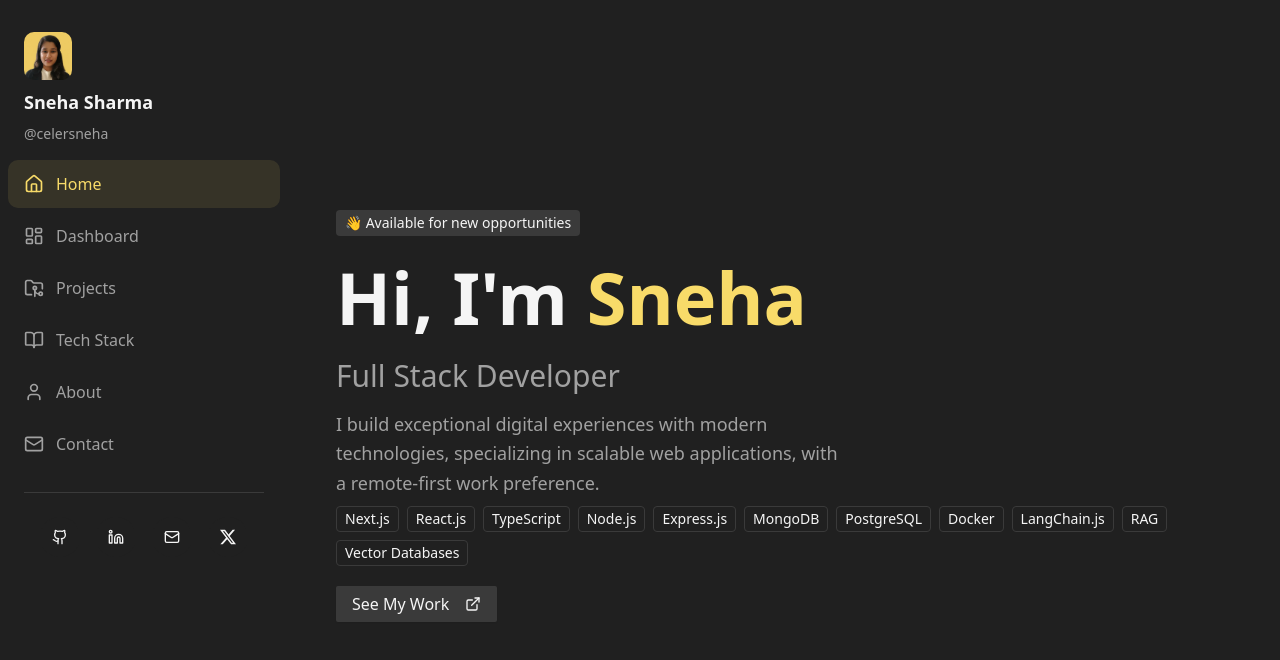
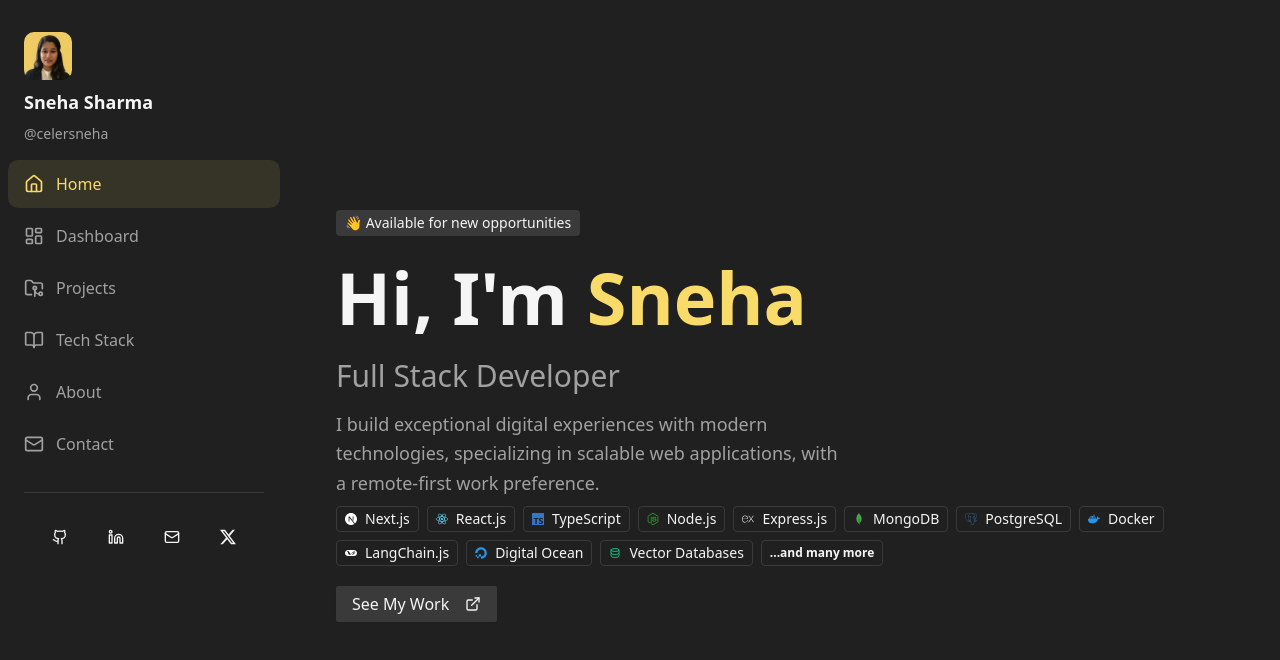
Before and after one commit to celersneha/portfolio, a Next.js app: page /home in a window 1280 px wide. Shown: the top 660 px of the page. Built offline with nearby package versions, Linux system fonts and the light colour scheme.

Commit message:
feat: enhance skills section with icons and additional skill display

```diff
--- a/src/app/home/page.tsx
+++ b/src/app/home/page.tsx
@@ -5,20 +5,66 @@ import { Badge } from "@/components/ui/badge";
 import { ArrowDown, ExternalLink } from "lucide-react";
 import Link from "next/link";
 import { motion } from "framer-motion";
+import {
+  SiNextdotjs,
+  SiReact,
+  SiTypescript,
+  SiNodedotjs,
+  SiExpress,
+  SiMongodb,
+  SiPostgresql,
+  SiDocker,
+  SiLangchain,
+} from "react-icons/si";
+import { TbDatabase } from "react-icons/tb";
+import { FaBrain, FaDigitalOcean } from "react-icons/fa";
 
 const Hero = () => {
   const skills = [
-    "Next.js",
-    "React.js",
-    "TypeScript",
-    "Node.js",
-    "Express.js",
-    "MongoDB",
-    "PostgreSQL",
-    "Docker",
-    "LangChain.js",
-    "RAG",
-    "Vector Databases",
+    {
+      name: "Next.js",
+      icon: <SiNextdotjs className="mr-1 w-4 h-4" color="#fff" />,
+    },
+    {
+      name: "React.js",
+      icon: <SiReact className="mr-1 w-4 h-4" color="#61DAFB" />,
+    },
+    {
+      name: "TypeScript",
+      icon: <SiTypescript className="mr-1 w-4 h-4" color="#3178C6" />,
+    },
+    {
+      name: "Node.js",
+      icon: <SiNodedotjs className="mr-1 w-4 h-4" color="#339933" />,
+    },
+    {
+      name: "Express.js",
+      icon: <SiExpress className="mr-1 w-4 h-4" color="#fff" />,
+    },
+    {
+      name: "MongoDB",
+      icon: <SiMongodb className="mr-1 w-4 h-4" color="#47A248" />,
+    },
+    {
+      name: "PostgreSQL",
+      icon: <SiPostgresql className="mr-1 w-4 h-4" color="#336791" />,
+    },
+    {
+      name: "Docker",
+      icon: <SiDocker className="mr-1 w-4 h-4" color="#2496ED" />,
+    },
+    {
+      name: "LangChain.js",
+      icon: <SiLangchain className="mr-1 w-4 h-4" color="#fff" />,
+    },
+    {
+      name: "Digital Ocean",
+      icon: <FaDigitalOcean className="mr-1 w-4 h-4" color="#2496ED" />,
+    },
+    {
+      name: "Vector Databases",
+      icon: <TbDatabase className="mr-1 w-4 h-4" color="#10b981" />,
+    },
   ];
 
   return (
@@ -30,7 +76,6 @@ const Hero = () => {
       transition={{ duration: 0.35, ease: "easeOut" }}
     >
       <div className="w-full h-full flex items-center justify-center px-4 py-8 pt-12 sm:pt-16">
-        {/* Added pt-12 sm:pt-16 for top padding */}
         {/* Content */}
         <div className="space-y-10 sm:space-y-2 md:space-y-2 animate-fade-in-up text-center md:text-left max-w-4xl">
           <div className="space-y-6 sm:space-y-8 md:space-y-4">
@@ -62,14 +107,22 @@ const Hero = () => {
           <div className="flex flex-wrap gap-3 sm:gap-4 md:gap-2 justify-center md:justify-start">
             {skills.map((skill, index) => (
               <Badge
-                key={skill}
+                key={skill.name}
                 variant="outline"
-                className="text-sm animate-fade-in-up"
+                className="text-sm animate-fade-in-up flex items-center"
                 style={{ animationDelay: `${index * 0.1 + 0.5}s` }}
               >
-                {skill}
+                {skill.icon}
+                {skill.name}
               </Badge>
             ))}
+            <Badge
+              variant="outline"
+              className="text-xs font-semibold animate-fade-in-up flex items-center"
+              style={{ animationDelay: `${skills.length * 0.1 + 0.5}s` }}
+            >
+              ...and many more
+            </Badge>
           </div>
 
           {/* CTA Buttons */}
--- a/src/app/tech-stack/page.tsx
+++ b/src/app/tech-stack/page.tsx
@@ -1,9 +1,66 @@
 "use client";
 
+import React, { JSX } from "react";
 import { Card, CardContent } from "@/components/ui/card";
 import { Badge } from "@/components/ui/badge";
 import { Code, Palette, Server, Database, Globe } from "lucide-react";
 import { motion } from "motion/react";
+import {
+  SiNextdotjs,
+  SiReact,
+  SiTypescript,
+  SiJavascript,
+  SiTailwindcss,
+  SiHtml5,
+  SiCss3,
+  SiNodedotjs,
+  SiExpress,
+  SiMongodb,
+  SiPostgresql,
+  SiRedis,
+  SiLangchain,
+  SiGithub,
+  SiDocker,
+  SiGit,
+  SiPostman,
+  SiGithubactions,
+  SiShadcnui,
+  SiGooglechrome,
+} from "react-icons/si";
+import { TbDatabase } from "react-icons/tb";
+import { FaBrain, FaDigitalOcean } from "react-icons/fa";
+import { BiGitBranch } from "react-icons/bi";
+
+const techIcons: Record<string, JSX.Element> = {
+  "Next.js": <SiNextdotjs className="mr-1 w-4 h-4" color="#fff" />,
+  "React.js": <SiReact className="mr-1 w-4 h-4" color="#61DAFB" />,
+  TypeScript: <SiTypescript className="mr-1 w-4 h-4" color="#3178C6" />,
+  JavaScript: <SiJavascript className="mr-1 w-4 h-4" color="#F7DF1E" />,
+  "Tailwind CSS": <SiTailwindcss className="mr-1 w-4 h-4" color="#38B2AC" />,
+  HTML5: <SiHtml5 className="mr-1 w-4 h-4" color="#E34F26" />,
+  CSS3: <SiCss3 className="mr-1 w-4 h-4" color="#1572B6" />,
+  "Node.js": <SiNodedotjs className="mr-1 w-4 h-4" color="#339933" />,
+  "Express.js": <SiExpress className="mr-1 w-4 h-4" color="#fff" />,
+  "API Integration": <Globe className="mr-1 w-4 h-4" />,
+  Webhooks: <BiGitBranch className="mr-1 w-4 h-4" color="#a855f7" />,
+  WebSocket: <TbDatabase className="mr-1 w-4 h-4" color="#f59e42" />,
+  MongoDB: <SiMongodb className="mr-1 w-4 h-4" color="#47A248" />,
+  PostgreSQL: <SiPostgresql className="mr-1 w-4 h-4" color="#336791" />,
+  Redis: <SiRedis className="mr-1 w-4 h-4" color="#DC382D" />,
+  "LangChain.js": <FaBrain className="mr-1 w-4 h-4" color="#a855f7" />,
+  "Vector Databases": <TbDatabase className="mr-1 w-4 h-4" color="#10b981" />,
+  "RAG Pipelines": <FaBrain className="mr-1 w-4 h-4" color="#f59e42" />,
+  Git: <SiGit className="mr-1 w-4 h-4" color="#F05032" />,
+  Postman: <SiPostman className="mr-1 w-4 h-4" color="#FF6C37" />,
+  Docker: <SiDocker className="mr-1 w-4 h-4" color="#2496ED" />,
+  GitHub: <SiGithub className="mr-1 w-4 h-4" color="#fff" />,
+  "GitHub Actions": (
+    <SiGithubactions className="mr-1 w-4 h-4" color="#2088FF" />
+  ),
+  "Browser APIs": <SiGooglechrome className="mr-1 w-4 h-4" color="#4285F4" />,
+  Shadcn: <SiShadcnui className="mr-1 w-4 h-4" />,
+  "Digital Ocean": <FaDigitalOcean className="mr-1 w-4 h-4" color="#2496ED" />,
+};
 
 const TechStack = () => {
   const skills = [
@@ -18,7 +75,7 @@ const TechStack = () => {
         "Tailwind CSS",
         "HTML5",
         "CSS3",
-        "Component Libraries",
+        "Shadcn",
       ],
     },
     {
@@ -53,6 +110,7 @@ const TechStack = () => {
         "GitHub",
         "GitHub Actions",
         "Browser APIs",
+        "Digital Ocean",
       ],
     },
   ];
@@ -95,8 +153,9 @@ const TechStack = () => {
                       <Badge
                         key={techIndex}
                         variant="secondary"
-                        className="text-xs"
+                        className="text-xs flex items-center"
                       >
+                        {techIcons[tech]}
                         {tech}
                       </Badge>
                     ))}
```
